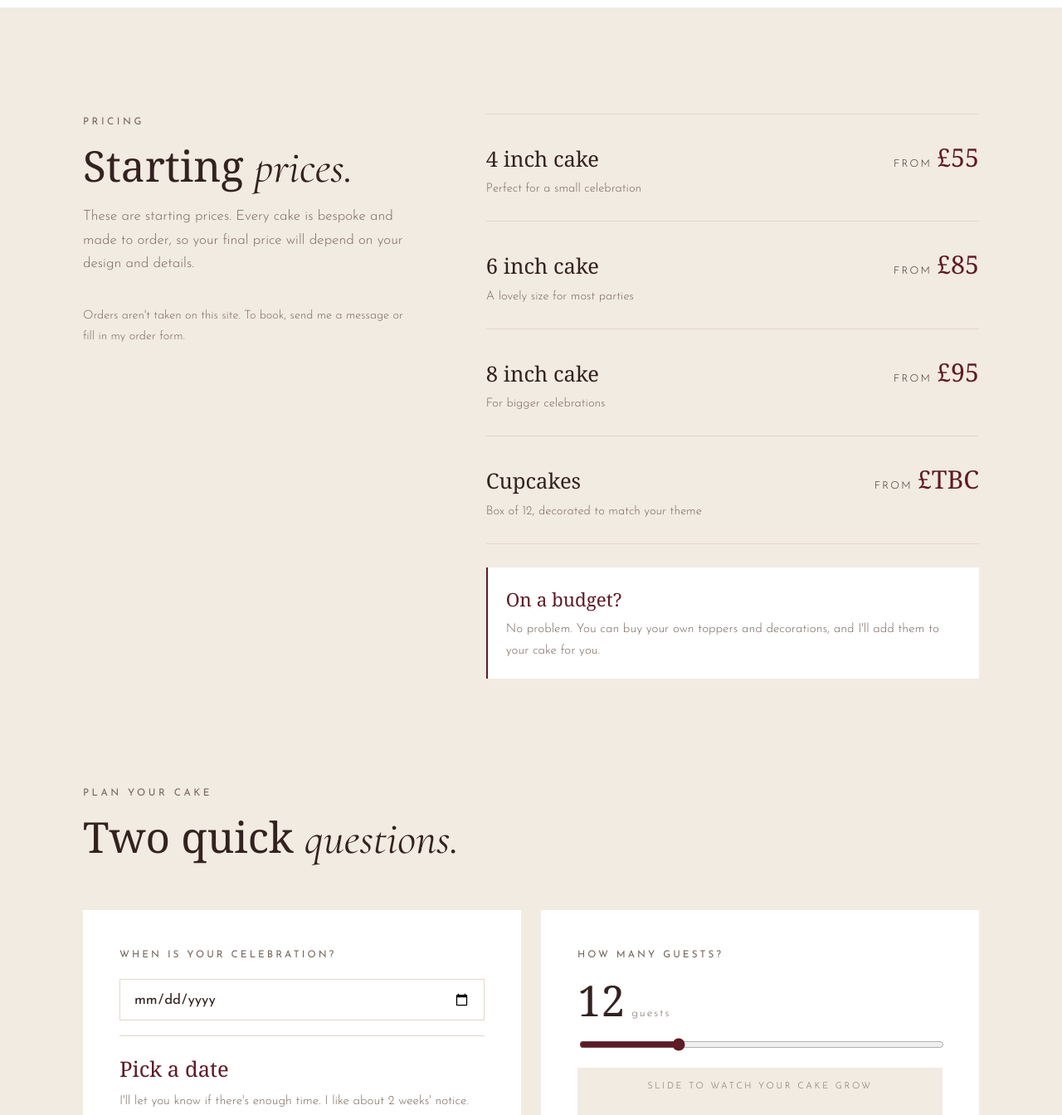
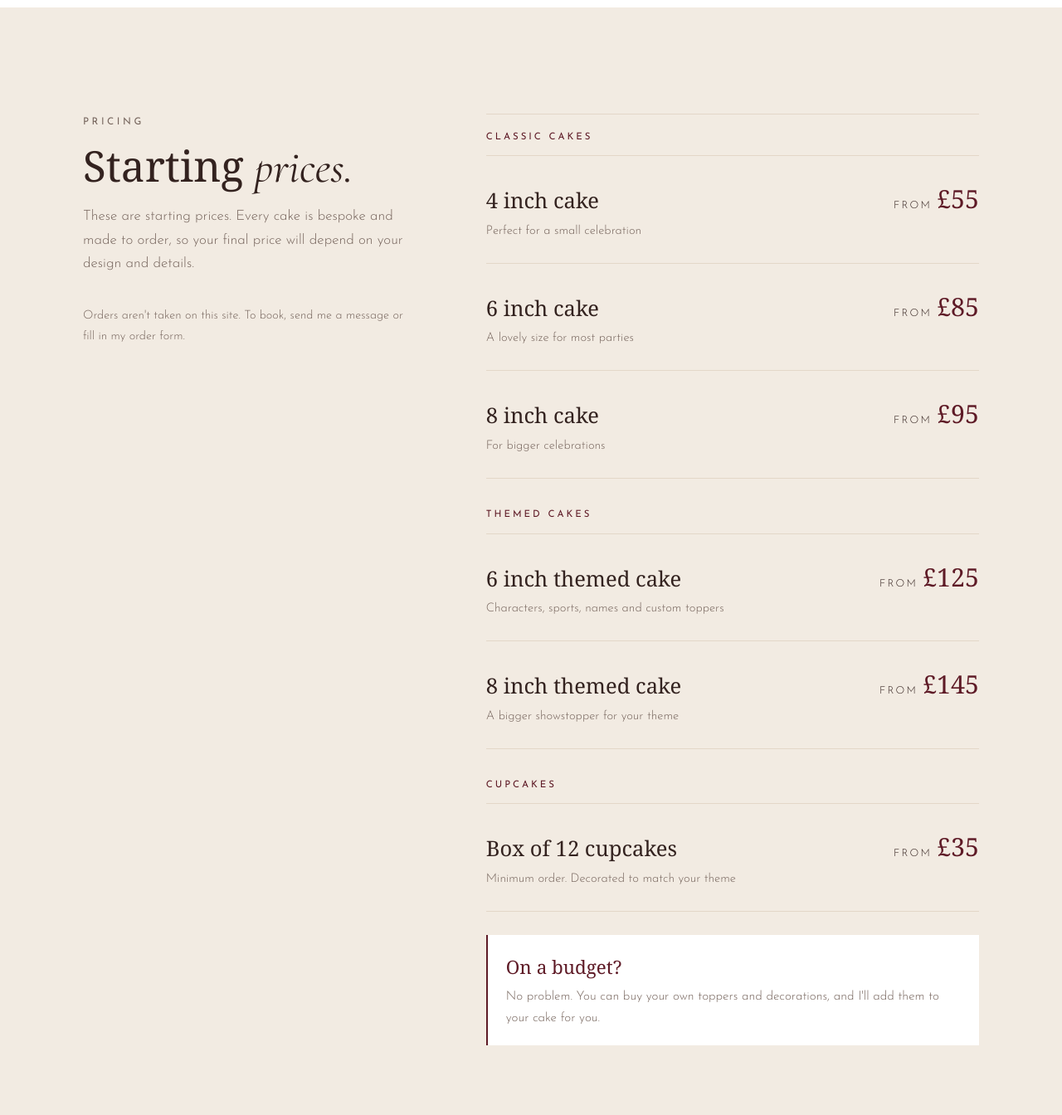
Before and after one commit to nashadasaka-lgtm/Cake-Site, a plain HTML site: page index.html in a window 1280 px wide. Shown: the part 2000-3344 px from the top of the page at 83% size. Drawn offline with nearby package versions, Linux system fonts and the light colour scheme; a web font is replaced by a local one.

Commit message:
Add themed cake and cupcake prices, cupcake minimum order FAQ
Co-Authored-By: Claude Opus 5.5 <noreply@anthropic.com>
Claude-Session: https://claude.ai/code/session_01J1ck37BXp59SqEh6SvVVDk

```diff
--- a/index.html
+++ b/index.html
@@ -165,6 +165,8 @@ body::before { content: ""; position: fixed; inset: 0 0 auto; height: env(safe-a
 .price-list { list-style: none; margin: 0; padding: 0; border-top: 1px solid var(--line); }
 .price-list li { display: flex; justify-content: space-between; align-items: baseline; gap: 20px; padding: 26px 0; border-bottom: 1px solid var(--line); }
 .price-list .name { display: grid; gap: 2px; }
+.price-list li.group { display: block; padding: 34px 0 12px; font-size: .72rem; letter-spacing: .26em; text-transform: uppercase; color: var(--burgundy); font-weight: 400; }
+.price-list li.group:first-child { padding-top: 18px; }
 .price-list .name b { font-family: var(--display); font-weight: 400; font-size: 1.6rem; }
 .price-list .name span { font-size: .92rem; color: var(--muted); }
 .price-list .amount { font-size: .78rem; letter-spacing: .18em; text-transform: uppercase; white-space: nowrap; }
@@ -329,10 +331,15 @@ body::before { content: ""; position: fixed; inset: 0 0 auto; height: env(safe-a
       </div>
       <div class="reveal">
       <ul class="price-list">
+        <li class="group">Classic cakes</li>
         <li><span class="name"><b>4 inch cake</b><span>Perfect for a small celebration</span></span><span class="amount">from<strong>&pound;55</strong></span></li>
         <li><span class="name"><b>6 inch cake</b><span>A lovely size for most parties</span></span><span class="amount">from<strong>&pound;85</strong></span></li>
         <li><span class="name"><b>8 inch cake</b><span>For bigger celebrations</span></span><span class="amount">from<strong>&pound;95</strong></span></li>
-        <li><span class="name"><b>Cupcakes</b><span>Box of 12, decorated to match your theme</span></span><span class="amount">from<strong>&pound;TBC</strong></span></li>
+        <li class="group">Themed cakes</li>
+        <li><span class="name"><b>6 inch themed cake</b><span>Characters, sports, names and custom toppers</span></span><span class="amount">from<strong>&pound;125</strong></span></li>
+        <li><span class="name"><b>8 inch themed cake</b><span>A bigger showstopper for your theme</span></span><span class="amount">from<strong>&pound;145</strong></span></li>
+        <li class="group">Cupcakes</li>
+        <li><span class="name"><b>Box of 12 cupcakes</b><span>Minimum order. Decorated to match your theme</span></span><span class="amount">from<strong>&pound;35</strong></span></li>
       </ul>
         <div class="budget" style="margin-top: 28px">
           <b>On a budget?</b>
@@ -409,6 +416,7 @@ body::before { content: ""; position: fixed; inset: 0 0 auto; height: env(safe-a
         <details><summary>Do you only make buttercream cakes?</summary><div class="answer">Yes. I specialise in buttercream, so every cake is finished in smooth, hand-piped buttercream rather than fondant.</div></details>
         <details><summary>What sizes do you offer?</summary><div class="answer">I make 4 inch, 6 inch and 8 inch cakes, plus boxes of cupcakes. Not sure which size you need? Try the guest slider above, or ask me.</div></details>
         <details><summary>Can I bring my own toppers or decorations?</summary><div class="answer">Yes. If you're on a budget, you can buy your own toppers and decorations and I'll put them on your cake for you. Just let me know when you order.</div></details>
+        <details><summary>Is there a minimum order for cupcakes?</summary><div class="answer">Yes. Cupcakes come in boxes of 12, which is the minimum order. A box starts from &pound;35.</div></details>
         <details><summary>Do you deliver?</summary><div class="answer">Yes. You can collect your cake, or I can deliver within London. Delivery details and costs are confirmed when you order.</div></details>
         <details><summary>Can I order through this website?</summary><div class="answer">Not directly. This site is a look book of my work. To order, send me a DM on Instagram or fill in my order form, and I'll take it from there.</div></details>
         <details><summary>How do I secure my date?</summary><div class="answer">Once we've agreed your design, I'll send you an invoice. Your date is booked once payment is received.</div></details>
```
